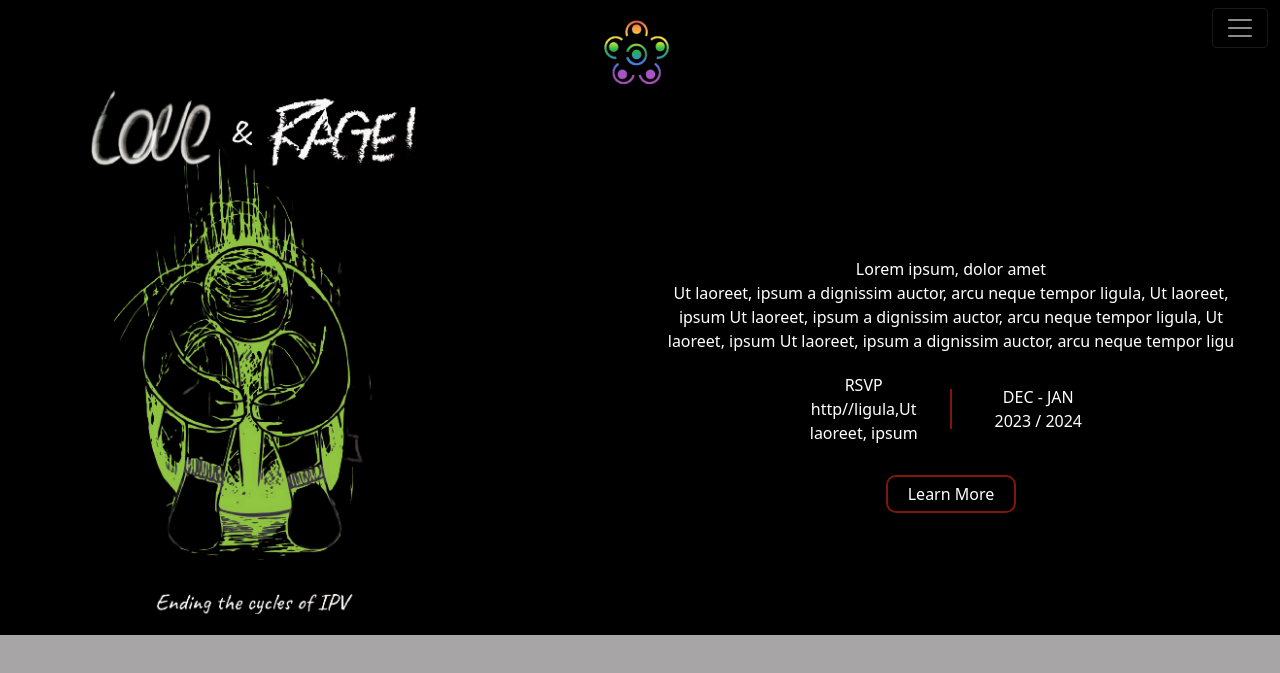
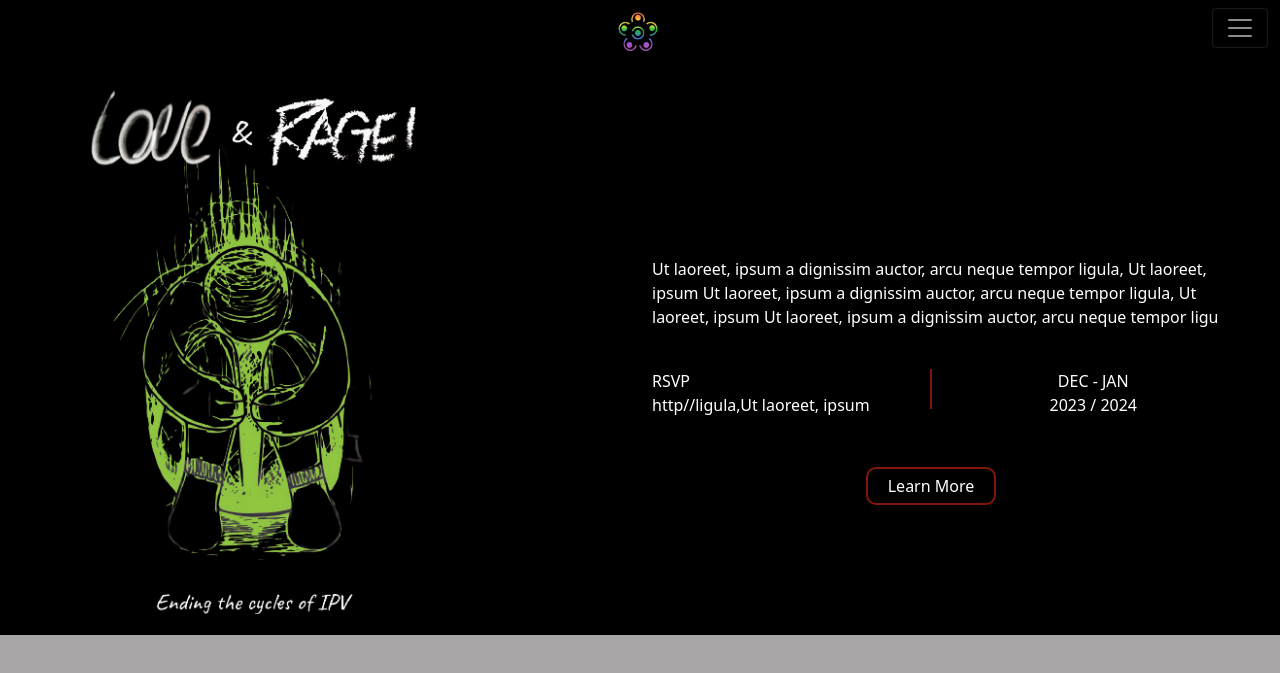
Before and after one commit to Natalies-Angels/PA-landing-page, a plain HTML site: page landingPage.html in a window 1280 px wide. Shown: the top 673 px of the page. Drawn offline with nearby package versions, Linux system fonts and the light colour scheme.

Commit message:
updated landing page

```diff
--- a/landingPage.html
+++ b/landingPage.html
@@ -39,9 +39,6 @@
                 </div>
                 <div class="col-md-6">
                     <div class="cta-paragraph">
-                        <div class="header">
-                            Lorem ipsum, dolor amet
-                        </div>
                         <div class="short-sentence">
                             Ut laoreet, ipsum a dignissim auctor, arcu neque tempor ligula, Ut laoreet, ipsum
                             Ut laoreet, ipsum a dignissim auctor, arcu neque tempor ligula, Ut laoreet, ipsum
--- a/landingPageStyle.css
+++ b/landingPageStyle.css
@@ -12,11 +12,14 @@ body {
     z-index: 1;
 }
 
+.logo img {
+    width: 60px; /* Adjust the width as needed */
+    height: auto; /* Maintain the aspect ratio */
+}
+
 nav {
     z-index: 0;
 }
-
-/* Rest of your CSS remains unchanged */
 
 .cta-image {
     max-height: 100%;
@@ -39,6 +42,7 @@ footer {
     padding-top: 50px;
     background-color: black;
     font-size: 16px;
+    padding: 100px;
 }
 
 .btn {
@@ -53,8 +57,8 @@ footer {
 }
 
 .btn:hover {
-    background-color: grey;
-    color: white;
+    background-color: white;
+    color: #d48c06;
 }
 
 .who-we-are {
@@ -69,7 +73,7 @@ footer {
 
 .custom2-container {
     background-color: #A7A5A5;
-    padding: 20px;
+    padding: 50px;
     box-sizing: border-box;
 }
 
@@ -83,7 +87,7 @@ footer {
 .cta-paragraph {
     display: flex;
     flex-direction: column;
-    align-items: center;
+    text-align: center;
     margin-top: 180px;
     margin-right: 30px;
     color: white;
@@ -95,20 +99,30 @@ footer {
     text-align: center;
 }
 
-.left-info {
-    margin-right: 5px;
-}
 
-.right-info {
-    margin-left: 5px;
-}
 
 .rsvp-info {
     display: flex;
     justify-content: space-between;
-    align-items: center;
-    margin: 20px 0;
+    margin: 40px;
+    margin-right: 30px;
 }
+
+.left-info {
+    width: 48%;
+    text-align: left;  /* Updated to align text to the left */
+    margin-right: 20px;
+    margin-left: -40px;
+}
+
+.right-info {
+    width: 48%;
+    text-align: center;
+    margin-left: 5px;
+}
+
+
+
 
 .vertical-line {
     border-left: 2px solid #801709;
@@ -119,24 +133,25 @@ footer {
 }
 
 .short-sentence {
-    text-align: center;
+    text-align: left;
 }
 
 .cta-btn {
     margin-top: 10px;
     border: 2px solid #801709;
     background-color: transparent;
-    text-align: center;
+    text-align: cnter;
     margin-bottom: 80px;
     color: white;
     padding: 5px 20px;
     cursor: pointer;
     border-radius: 10px;
+    margin-right: 40px;
 }
 
 .cta-btn:hover {
     background-color: white;
-    color: black;
+    color: #801709;
 }
 
 @media only screen and (max-width: 576px) {
```
